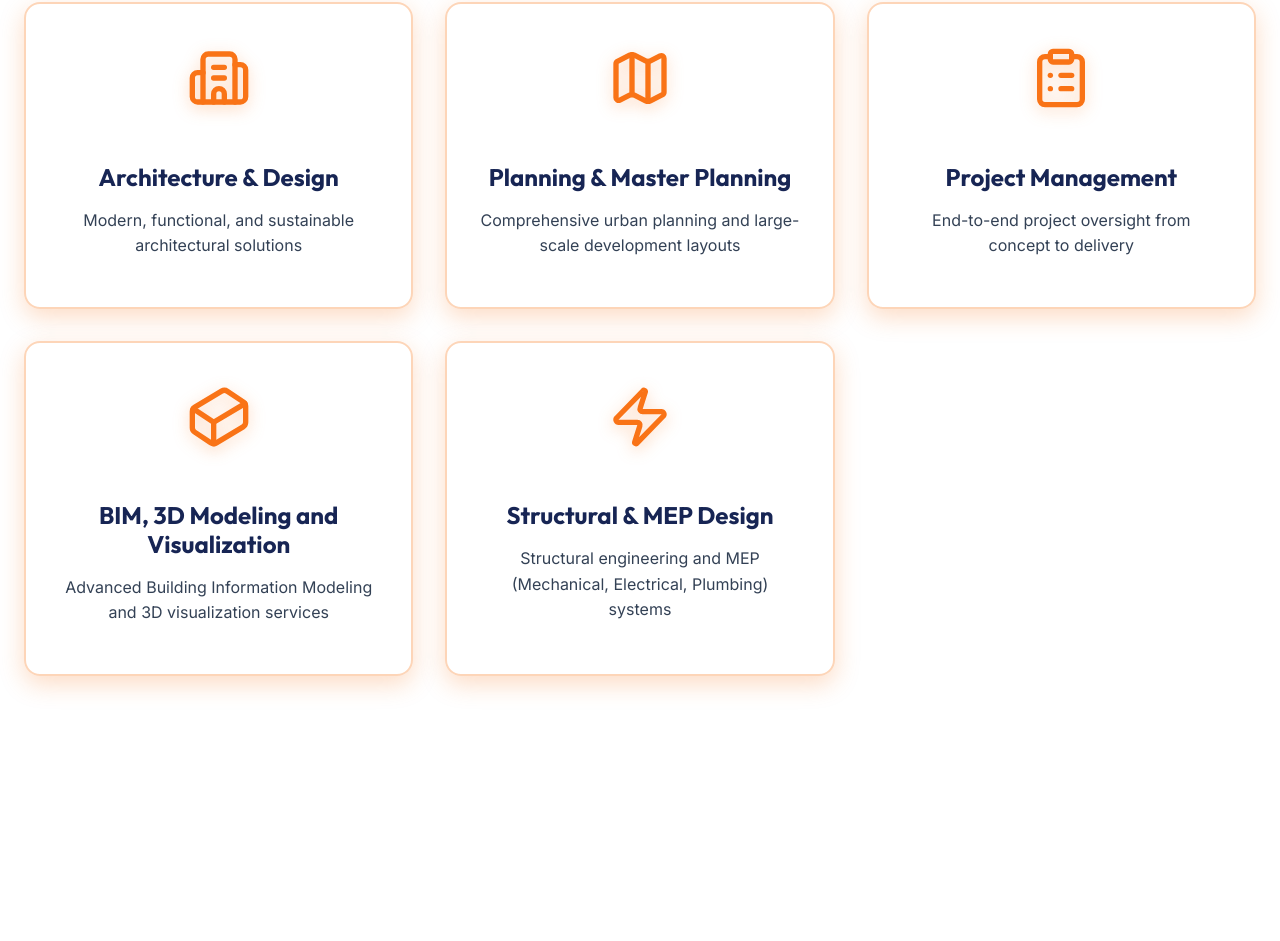
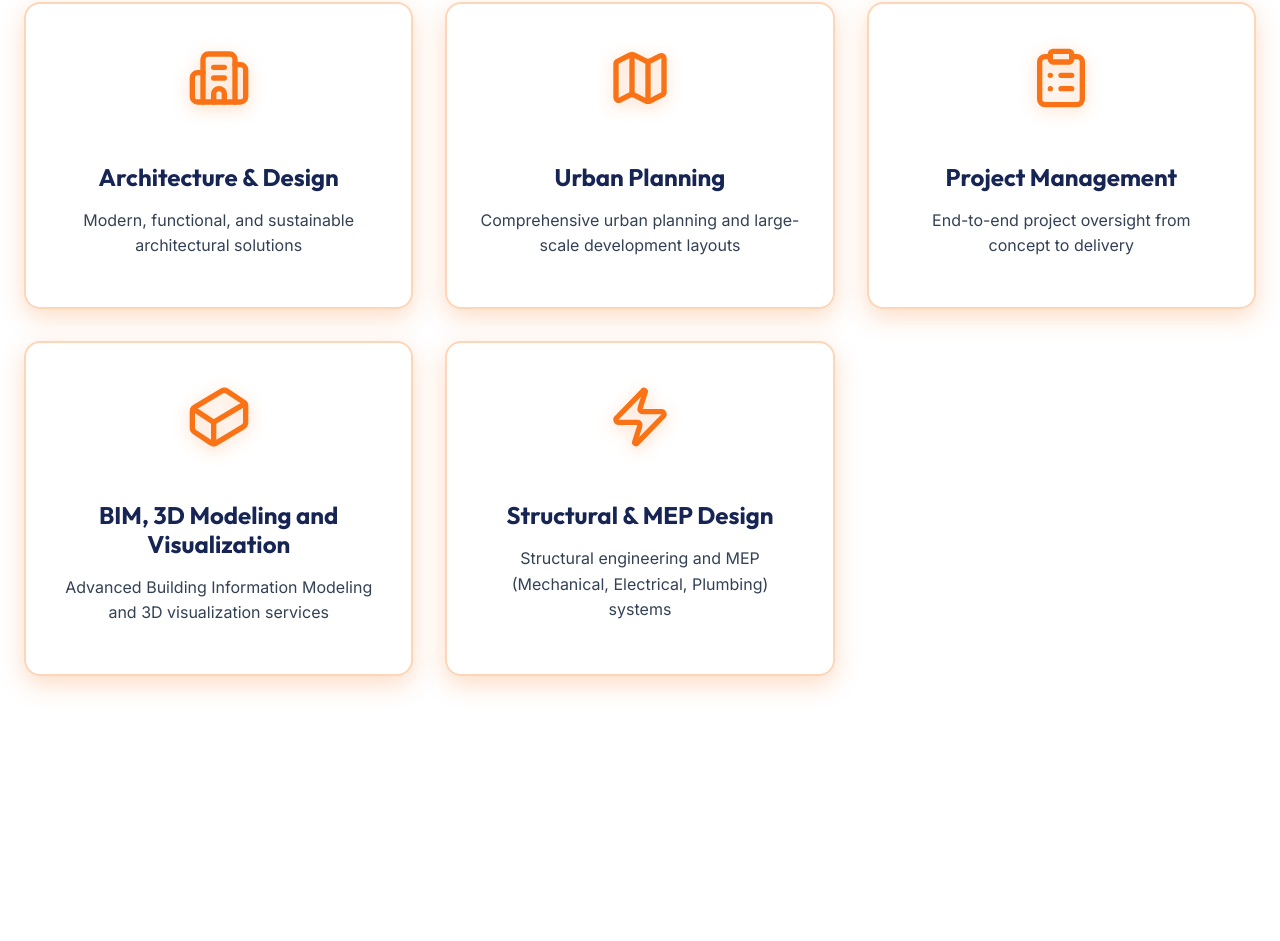
Before and after one commit to ayushghodke/Vishwakalpa, a React (Vite) app: page / in a window 1280 px wide. Shown: the part 2070-3011 px from the top of the page. Built offline with nearby package versions, Linux system fonts and the light colour scheme.

Commit message:
Rename "Planning & Master Planning" service to "Urban Planning" and update its ID.

```diff
--- a/src/assets/content.json
+++ b/src/assets/content.json
@@ -23,8 +23,8 @@
             "details": "Creating iconic structures with environmental stewardship and timeless design"
         },
         {
-            "id": "planning-master-planning",
-            "title": "Planning & Master Planning",
+            "id": "urban-planning",
+            "title": "Urban Planning",
             "description": "Comprehensive urban planning and large-scale development layouts",
             "details": "Weaving communities together with thoughtful, data-driven master planning"
         },
--- a/src/data/serviceDetails.ts
+++ b/src/data/serviceDetails.ts
@@ -17,8 +17,8 @@ export const serviceDetails: Record<string, ServiceDetailType> = {
             'Design coordination & execution support'
         ]
     },
-    'planning-master-planning': {
-        title: 'Planning & Master Planning',
+    'urban-planning': {
+        title: 'Urban Planning',
         heading: 'We undertake large-scale urban and campus planning projects with a focus on functionality, circulation, infrastructure integration, and long-term viability.',
         description: 'From township layouts to mixed-use developments, we design structured, efficient, and regulation-aligned master plans.',
         scope: [
--- a/src/sections/Services.tsx
+++ b/src/sections/Services.tsx
@@ -8,7 +8,7 @@ const Services = () => {
 
     const serviceIcons: Record<string, React.ReactNode> = {
         'architecture-design': <Building2 size={64} className="text-accent" />,
-        'planning-master-planning': <Map size={64} className="text-accent" />,
+        'urban-planning': <Map size={64} className="text-accent" />,
         'project-management': <ClipboardList size={64} className="text-accent" />,
         'bim-3d-modeling': <Cuboid size={64} className="text-accent" />,
         'structural-mep': <Zap size={64} className="text-accent" />
```
